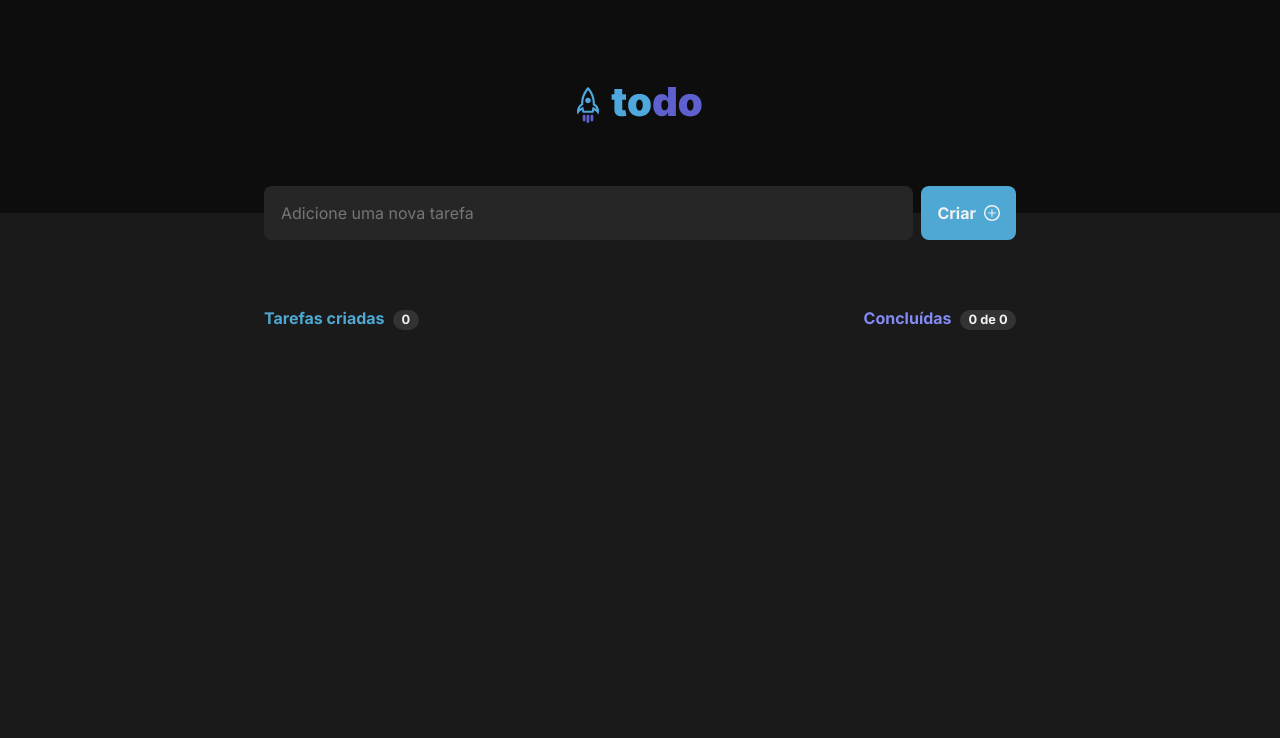
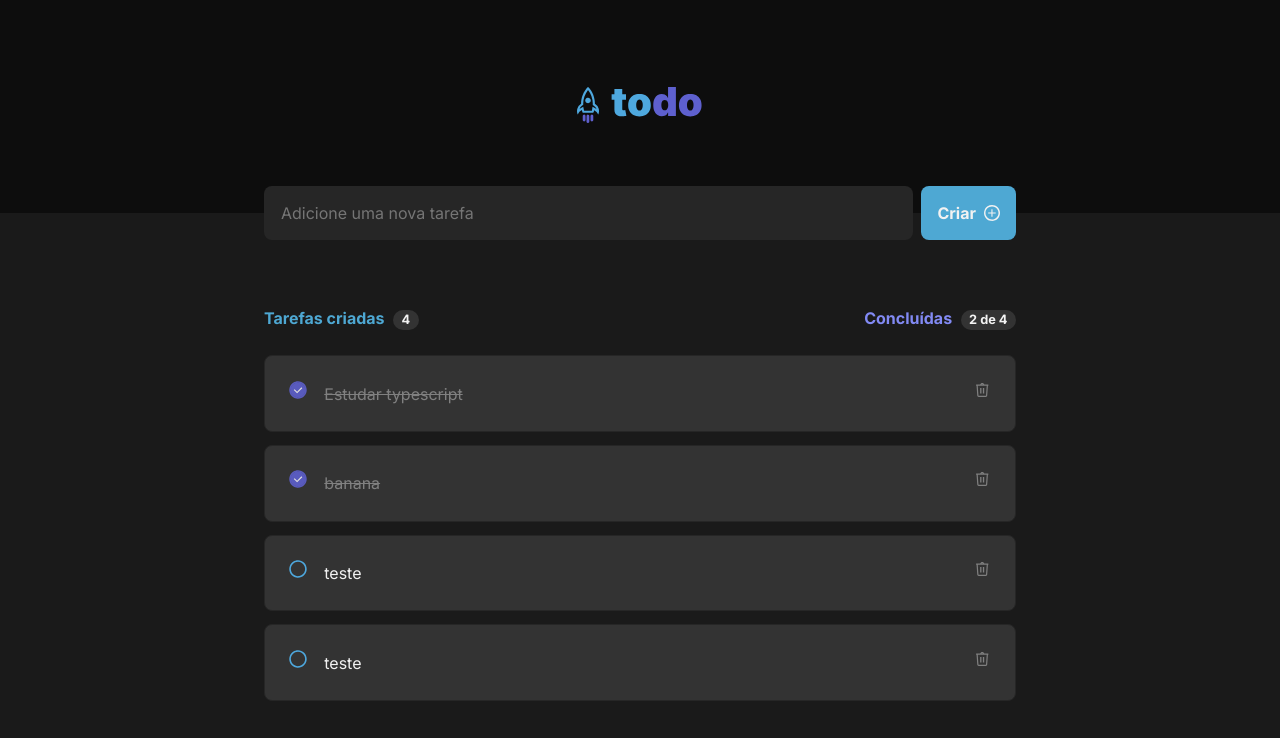
Before and after one commit to brenoangelo/todo, a React (Vite) app: page / in a window 1280 px wide. Shown: the top 738 px of the page. Built offline with nearby package versions, Linux system fonts and the light colour scheme; data requests are answered from the project's data file.

Commit message:
refactor: Create fake httpserver with json server and start use clean architecture, designer patterns...

```diff
--- a/package.json
+++ b/package.json
@@ -5,11 +5,13 @@
   "type": "module",
   "scripts": {
     "dev": "vite",
+    "dev:server": "json-server server.json -p 3333 -w -d 500",
     "build": "tsc && vite build",
     "preview": "vite preview"
   },
   "dependencies": {
     "@types/uuid": "^8.3.4",
+    "axios": "^1.4.0",
     "react": "^18.2.0",
     "react-dom": "^18.2.0",
     "sass": "^1.54.4",
@@ -19,6 +21,7 @@
     "@types/react": "^18.0.17",
     "@types/react-dom": "^18.0.6",
     "@vitejs/plugin-react": "^2.0.1",
+    "json-server": "^0.17.3",
     "typescript": "^4.6.4",
     "vite": "^3.0.7"
   }
--- /dev/null
+++ b/server.json
@@ -0,0 +1,24 @@
+{
+  "tasks": [
+    {
+      "id": 1,
+      "title": "Estudar typescript",
+      "done": true
+    },
+    {
+      "title": "banana",
+      "done": true,
+      "id": 2
+    },
+    {
+      "title": "teste",
+      "done": false,
+      "id": 6
+    },
+    {
+      "title": "teste",
+      "done": false,
+      "id": 7
+    }
+  ]
+}
--- a/src/App.tsx
+++ b/src/App.tsx
@@ -1,13 +1,9 @@
-import { v4 as uuidv4 } from 'uuid';
-
-import { TaskListTable } from './components/TaskListTable';
 import { Header } from './components/Header';
 import { Input } from './components/Input';
 
 import './global.scss';
 import styles from './App.module.scss';
-import { useEffect, useState } from 'react';
-import { useLocalStorage } from './hooks/useLocalStorage';
+import { TaskListView } from './components/TodoListView';
 
 type Task = {
   id: string;
@@ -16,74 +12,11 @@ type Task = {
 };
 
 export function App() {
-  const [storage, setStorage] = useLocalStorage<Task[]>();
-  const [tasks, setTasks] = useState<Task[]>([]);
-
-  useEffect(() => {
-    if (storage) {
-      setTasks(storage);
-    }
-  }, []);
-
-  function handleCreateNewTask(task: string) {
-    const newTask = {
-      id: uuidv4(),
-      title: task,
-      isDone: false,
-    };
-
-    setTasks((tasks) => {
-      const newTaskList = [newTask, ...tasks];
-      setStorage('tasks', newTaskList);
-
-      return newTaskList;
-    });
-  }
-
-  function handleFinishAndUndoFinishTask(id: string, finish: boolean) {
-    const tasksCopy = Array.from(tasks);
-    const taskExists = tasksCopy.find((item) => item.id === id);
-
-    if (!taskExists) {
-      return;
-    }
-
-    tasksCopy.splice(
-      tasksCopy.findIndex((item) => item.id === id),
-      1,
-      { ...taskExists, isDone: finish },
-    );
-
-    setTasks(tasksCopy);
-    setStorage('tasks', tasksCopy);
-  }
-
-  function handleDeleteTask(id: string) {
-    const taskExists = tasks.find((item) => item.id === id);
-
-    if (!taskExists) {
-      return;
-    }
-
-    setTasks((tasks) => {
-      const tasksUpdated = tasks.filter((item) => item.id !== id);
-
-      setStorage('tasks', tasksUpdated);
-      return tasksUpdated;
-    });
-  }
-
   return (
     <div className={styles.app}>
       <Header />
       <main className="container">
-        <Input handleCreateNewTask={handleCreateNewTask} />
-
-        <TaskListTable
-          tasks={tasks}
-          handleFinishAndUndoFinishTask={handleFinishAndUndoFinishTask}
-          handleDeleteTask={handleDeleteTask}
-        />
+        <TaskListView />
       </main>
     </div>
   );
--- a/src/components/TaskListTable.tsx
+++ /dev/null
@@ -1,56 +0,0 @@
-import styles from './TaskListTable.module.scss';
-import { TaskWrapper } from './TaskWrapper';
-
-type Task = {
-  id: string;
-  title: string;
-  isDone: boolean;
-};
-
-interface TaskListTableProps {
-  tasks: Task[];
-  handleFinishAndUndoFinishTask: (id: string, finish: boolean) => void;
-  handleDeleteTask: (id: string) => void;
-}
-
-export function TaskListTable({
-  tasks,
-  handleFinishAndUndoFinishTask,
-  handleDeleteTask,
-}: TaskListTableProps) {
-  const tasksCount = tasks.length;
-  const finishedTasksCount = tasks.reduce((acc, task) => {
-    acc += task.isDone ? 1 : 0;
-
-    return acc;
-  }, 0);
-
-  return (
-    <div className={styles.taskContainer}>
-      <header className={styles.tableHeader}>
-        <span>
-          Tarefas criadas
-          <span>{tasksCount}</span>
-        </span>
-
-        <span>
-          Concluídas
-          <span>{`${finishedTasksCount} de ${tasksCount}`}</span>
-        </span>
-      </header>
-
-      <div className={styles.tableList}>
-        {tasks.map((task) => (
-          <TaskWrapper
-            key={task.id}
-            taskId={task.id}
-            title={task.title}
-            isFinished={task.isDone}
-            handleFinishAndUndoFinishTask={handleFinishAndUndoFinishTask}
-            handleDeleteTask={handleDeleteTask}
-          />
-        ))}
-      </div>
-    </div>
-  );
-}
--- /dev/null
+++ b/src/components/TodoListView.tsx
@@ -0,0 +1,129 @@
+import { useEffect, useState } from 'react';
+import styles from './TaskListTable.module.scss';
+import { TaskWrapper } from './TaskWrapper';
+import { useLocalStorage } from '../hooks/useLocalStorage';
+
+import { Input } from './Input';
+import AxiosAdapter from '../infra/AxiosAdapter';
+import TodoHttpGateway from '../gateways/TodoHttpGateway';
+
+const httpClient = new AxiosAdapter()
+const todoGateway = new TodoHttpGateway(httpClient, 'http://localhost:3333')
+
+type Task = {
+  id: string;
+  title: string;
+  done: boolean;
+};
+
+export function TaskListView() {
+  const [storage, setStorage] = useLocalStorage<Task[]>();
+  const [tasks, setTasks] = useState<Task[]>([]);
+
+  const tasksCount = tasks.length;
+  const finishedTasksCount = tasks.reduce((acc, task) => {
+    acc += task.done ? 1 : 0;
+
+    return acc;
+  }, 0);
+
+  useEffect(() => {
+    getTasks();
+  }, []);
+
+  async function getTasks() {
+    const data = await httpClient.get('http://localhost:3333/tasks');
+
+    setTasks(data);
+  }
+
+  async function handleCreateNewTask(task: string) {
+    try {
+      const newTask = {
+        title: task,
+        done: false,
+      }
+
+      const data = await todoGateway.addItem(newTask)
+
+      setTasks((state) => {
+        const newTaskList = [data, ...state];
+
+        return newTaskList;
+      });
+    } catch (err) {
+      console.error(err);
+    }
+  }
+
+  async function handleFinishAndUndoFinishTask(id: string, finish: boolean) {
+    const tasksCopy = structuredClone(tasks);
+    const taskIndex = tasksCopy.findIndex((item) => item.id === id);
+
+    if (taskIndex < 0) {
+      return;
+    }
+
+    try {
+      const taskUpdated = {
+        ...tasksCopy[taskIndex],
+        done: finish,
+      }
+
+      await todoGateway.updateItem(taskUpdated, id)
+
+      tasksCopy[taskIndex] = {
+        ...tasksCopy[taskIndex],
+        done: finish
+      }
+
+      setTasks(tasksCopy);
+    } catch (err) {
+      console.error(err);
+    }
+  }
+
+  async function handleDeleteTask(id: string) {
+    const taskIndex = tasks.findIndex((item) => item.id === id);
+
+    if (taskIndex < 0) {
+      return;
+    }
+
+    await todoGateway.removeItem(id)
+
+    setTasks((tasks) => tasks.filter((item) => item.id !== id));
+  }
+
+  return (
+    <div>
+      <Input handleCreateNewTask={handleCreateNewTask} />
+      <div className={styles.taskContainer}>
+        <header className={styles.tableHeader}>
+          <span>
+            Tarefas criadas
+            <span>{tasksCount}</span>
+          </span>
+
+          <span>
+            Concluídas
+            <span>{`${finishedTasksCount} de ${tasksCount}`}</span>
+          </span>
+        </header>
+
+        <div className={styles.tableList}>
+          {tasks.map((task) => (
+            <TaskWrapper
+              key={task.id}
+              taskId={task.id}
+              title={task.title}
+              isFinished={task.done}
+              handleFinishAndUndoFinishTask={handleFinishAndUndoFinishTask}
+              handleDeleteTask={handleDeleteTask}
+            />
+          ))}
+        </div>
+      </div>
+    </div>
+  );
+}
--- /dev/null
+++ b/src/gateways/TodoGateway.ts
@@ -0,0 +1,6 @@
+export default interface TodoGateway {
+  getTodos (): Promise<any>
+  addItem (item: any): Promise<any>
+  updateItem (item: any, id: string): Promise<any>
+  removeItem (id: string): Promise<any>
+}
--- /dev/null
+++ b/src/gateways/TodoHttpGateway.ts
@@ -0,0 +1,24 @@
+import HttpClient from "../infra/HttpClient";
+import TodoGateway from "./TodoGateway";
+
+export default class TodoHttpGateway implements TodoGateway {
+  constructor(readonly httpClient: HttpClient, readonly baseUrl: string) {
+
+  }
+
+  async getTodos(): Promise<any> {
+    return await this.httpClient.get(`${this.baseUrl}/tasks`);
+  }
+
+  async addItem(item: any): Promise<any> {
+    return await this.httpClient.post(`${this.baseUrl}/tasks`, item)
+  }
+
+  async updateItem(item: any, id: any): Promise<any> {
+    return await this.httpClient.put(`${this.baseUrl}/tasks/${id}`, item)
+  }
+
+  async removeItem(id: string): Promise<any> {
+    return  await this.httpClient.delete(`${this.baseUrl}/tasks/${id}`)
+  }
+}
--- /dev/null
+++ b/src/infra/AxiosAdapter.ts
@@ -0,0 +1,24 @@
+import HttpClient from "./HttpClient";
+import axios from 'axios'
+
+export default class AxiosAdapter implements HttpClient {
+  async get(url: string): Promise<any> {
+    const response = await axios.get(url)
+    return response.data
+  }
+
+  async post(url: string, body: any): Promise<any> {
+    const response = await axios.post(url, body)
+    return response.data
+  }
+
+  async put(url: string, body: any): Promise<any> {
+    const response = await axios.put(url, body)
+    return response.data
+  }
+
+  async delete(url: string): Promise<any> {
+    const response = await axios.delete(url)
+    return response.data
+  }
+}
--- /dev/null
+++ b/src/infra/HttpClient.ts
@@ -0,0 +1,6 @@
+export default interface HttpClient {
+  get (url: string): Promise<any>;
+  post (url: string, body: any): Promise<any>;
+  put (url: string, body: any): Promise<any>;
+  delete (url: string): Promise<any>;
+}
```
Also changed, not shown: 1 other file (tests, documents, lock files or other folders).
